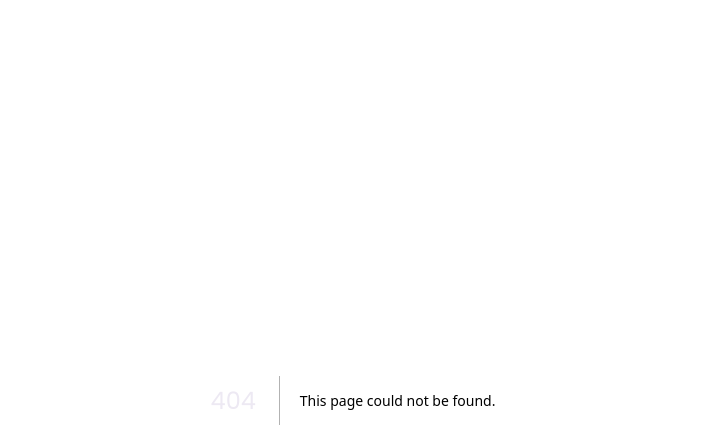
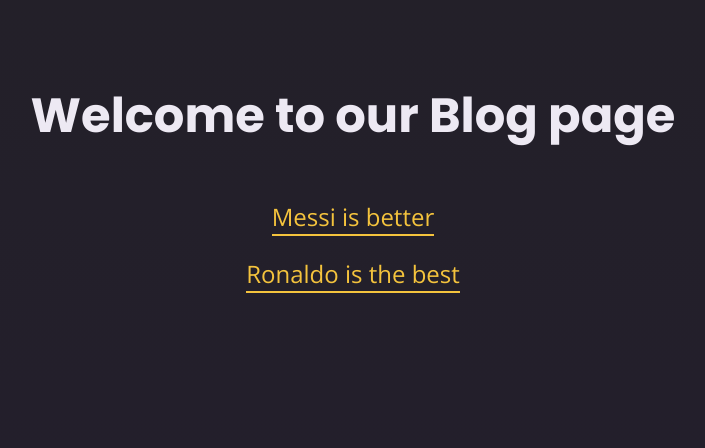
Before and after one commit to ajewoleOlugbenga/community-member, a Next.js app: page /blog in a window 1280 px wide. Before the commit this address had no page. Shown: the top 448 px of the page, without its empty margins (287-992 px from the left). Built offline with nearby package versions, Linux system fonts and the light colour scheme.

Commit message:
feat: create page.js

```diff
--- /dev/null
+++ b/app/blog/page.js
@@ -0,0 +1,14 @@
+import Link from 'next/link';
+import React from 'react'
+
+const BlogPage = () => {
+  return (
+    <main>
+        <h1>Welcome to our Blog page</h1>
+        <p><Link href="/blog/post-1">Messi is better</Link></p>
+        <p><Link href="/blog/post-2">Ronaldo is the best</Link></p>
+    </main>
+  )
+}
+
+export default BlogPage;
```
